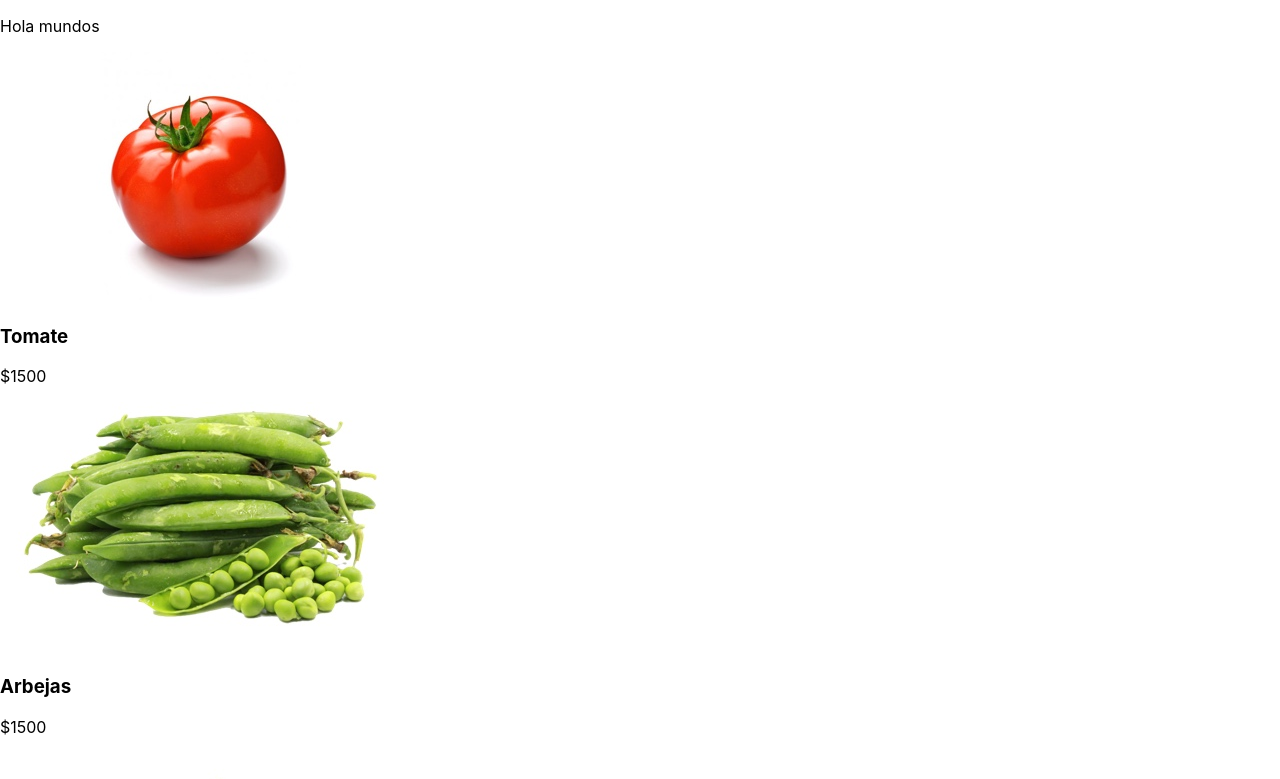
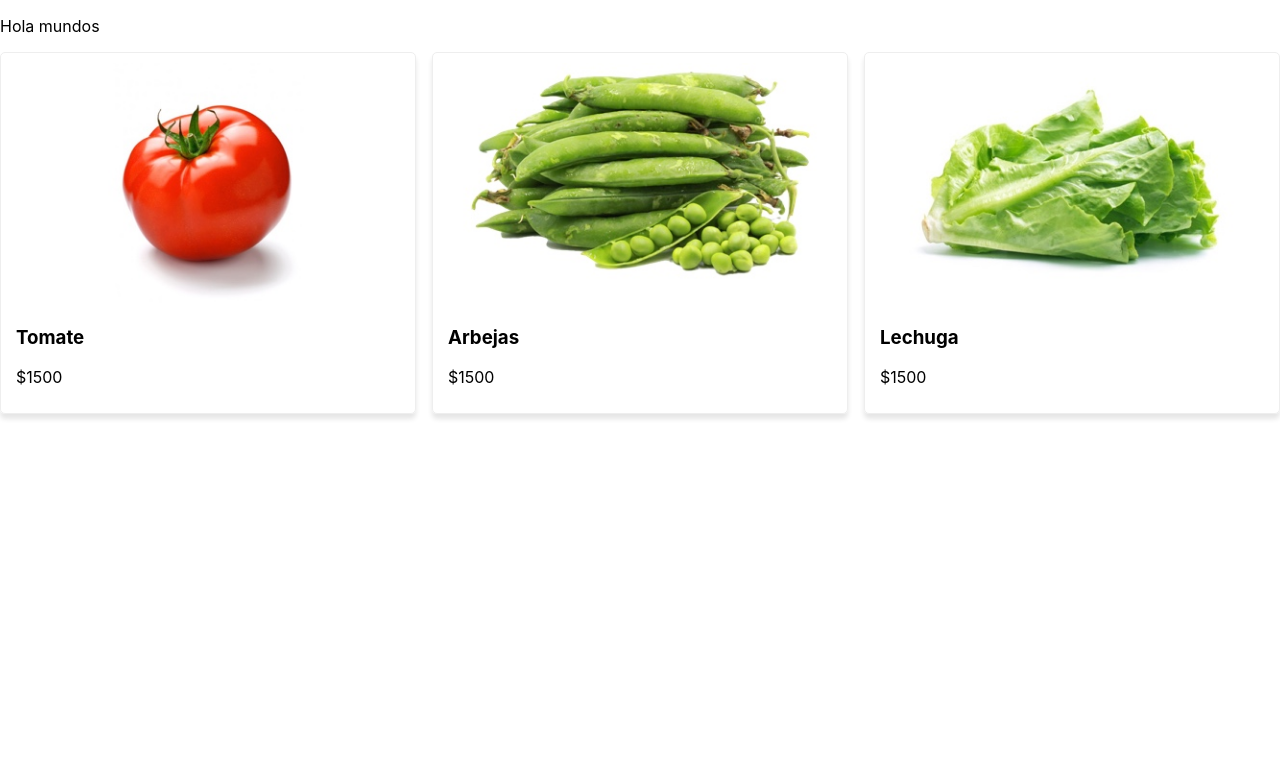
Before and after one commit to MartinCoimbra/carrito-practica, a React (Create React App) app: page / in a window 1280 px wide. Shown: the top 779 px of the page. Built offline with nearby package versions, Linux system fonts and the light colour scheme.

Commit message:
styled cards

```diff
--- a/src/component/producto.js
+++ b/src/component/producto.js
@@ -1,11 +1,24 @@
 import { Component } from "react";
+
+const styles = {
+  producto: {
+    border: "solid 1px #eee",
+    boxShadow: "0px 5px 5px rgb(0,0,0,0.1)",
+    width: "30%",
+    padding: "10px 15px",
+    borderRadius: "5px",
+  },
+  img: {
+    width: "100%",
+  },
+};
 
 export default class Producto extends Component {
   render() {
     const { producto } = this.props;
     return (
-      <div>
-        <img alt={producto.name} src={producto.img} />
+      <div style={styles.producto}>
+        <img style={styles.img} alt={producto.name} src={producto.img} />
         <h3>{producto.name}</h3>
         <p>${producto.price}</p>
       </div>
--- a/src/component/productos.js
+++ b/src/component/productos.js
@@ -1,5 +1,13 @@
 import { Component } from "react";
 import Producto from "./producto";
+
+const styles = {
+    productos:{
+        display:"flex",
+        flexDirection:"row",
+        justifyContent:"space-between"
+    }
+}
 
 export default class Productos extends Component {
   render() {
@@ -7,7 +15,7 @@
     const { productos, agregarAlcarrito } = this.props;
 
     return (
-      <div>
+      <div style={styles.productos}>
         {productos.map((producto) => {
           return (
             <Producto
```
